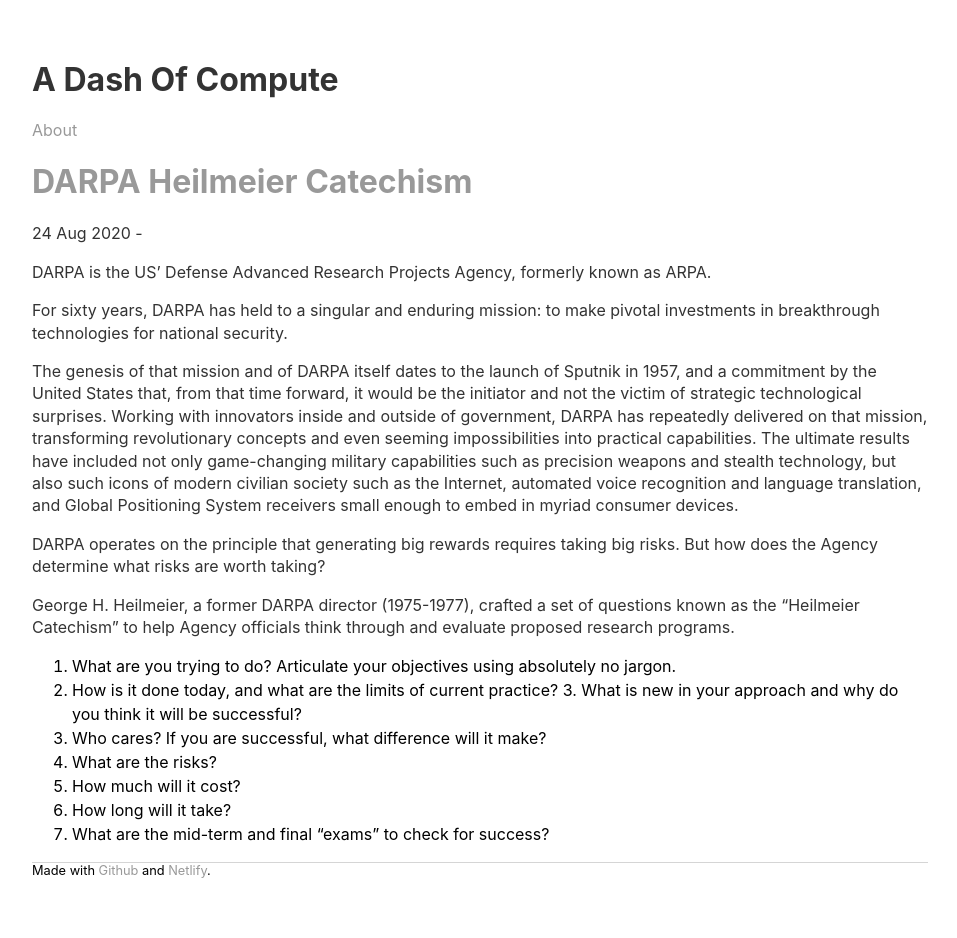
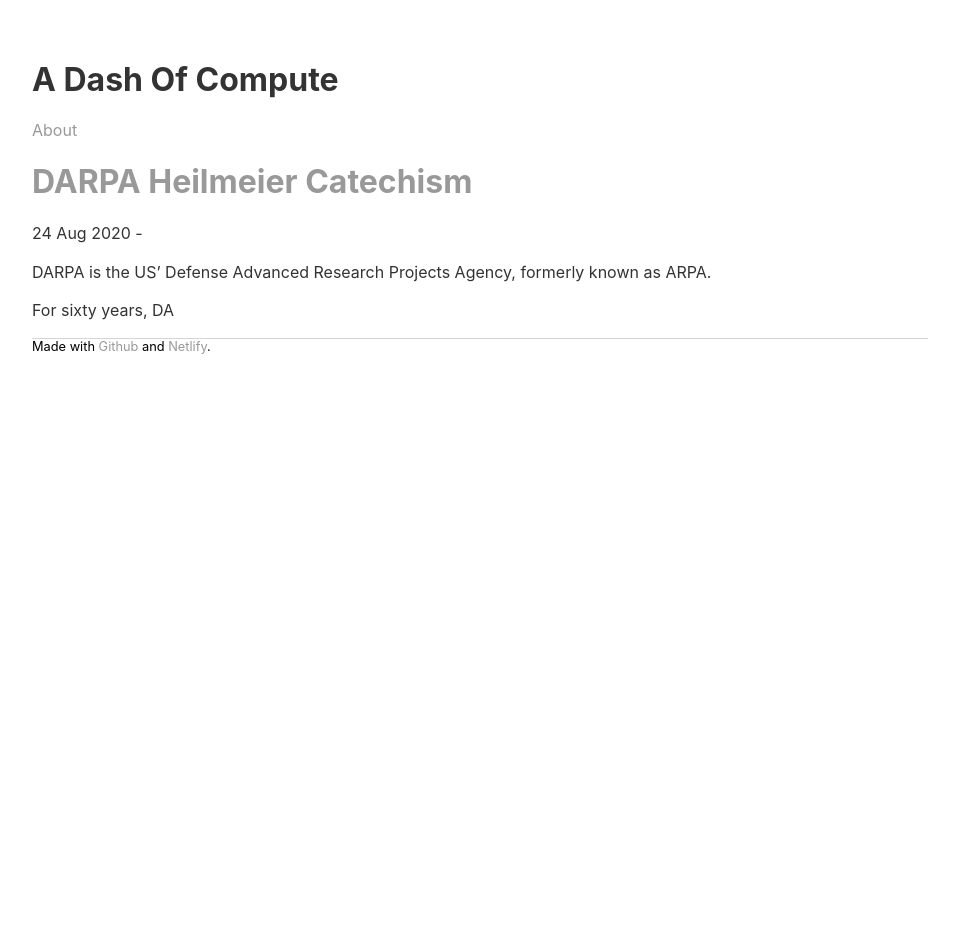
Before and after one commit to sautee/sautee.github.io, a Jekyll site: the page built from _posts/2020-08-24-the-heilmeier-catechism.md, in a window 1280 px wide. Shown: the whole page, without its empty margins (160-1117 px from the left). Built offline with Jekyll 4.4.1, drawn with Linux system fonts in a browser that asks for light colours; after the commit the page ends 900 px from its top, so only the background shows below that.

Commit message:
Update 2020-08-24-the-heilmeier-catechism.md

```diff
--- a/_posts/2020-08-24-the-heilmeier-catechism.md
+++ b/_posts/2020-08-24-the-heilmeier-catechism.md
@@ -1,24 +1,10 @@
 ---
 layout: post
 title: "DARPA Heilmeier Catechism"
-excerpt: "George H. Heilmeier, a former DARPA director (1975-1977), crafted a set of questions known as the Heilmeier Catechism to help Agency officials think through and evaluate proposed research programs."
+excerpt: "George H. Heilmeier crafted a set of questions known as the Heilmeier Catechism to help Agency officials think through and evaluate proposed research programs."
 date: 2020-08-24
 ---
 
 DARPA is the US' Defense Advanced Research Projects Agency, formerly known as ARPA.
 
-For sixty years, DARPA has held to a singular and enduring mission: to make pivotal investments in breakthrough technologies for national security.
-
-The genesis of that mission and of DARPA itself dates to the launch of Sputnik in 1957, and a commitment by the United States that, from that time forward, it would be the initiator and not the victim of strategic technological surprises. Working with innovators inside and outside of government, DARPA has repeatedly delivered on that mission, transforming revolutionary concepts and even seeming impossibilities into practical capabilities. The ultimate results have included not only game-changing military capabilities such as precision weapons and stealth technology, but also such icons of modern civilian society such as the Internet, automated voice recognition and language translation, and Global Positioning System receivers small enough to embed in myriad consumer devices.
-
-DARPA operates on the principle that generating big rewards requires taking big risks. But how does the Agency determine what risks are worth taking?
-
-George H. Heilmeier, a former DARPA director (1975-1977), crafted a set of questions known as the "Heilmeier Catechism" to help Agency officials think through and evaluate proposed research programs.
-
-1. What are you trying to do? Articulate your objectives using absolutely no jargon.
-2. How is it done today, and what are the limits of current practice? 3. What is new in your approach and why do you think it will be successful?
-5. Who cares? If you are successful, what difference will it make?
-6. What are the risks?
-7. How much will it cost?
-8. How long will it take?
-9. What are the mid-term and final “exams” to check for success?
+For sixty years, DA
```
